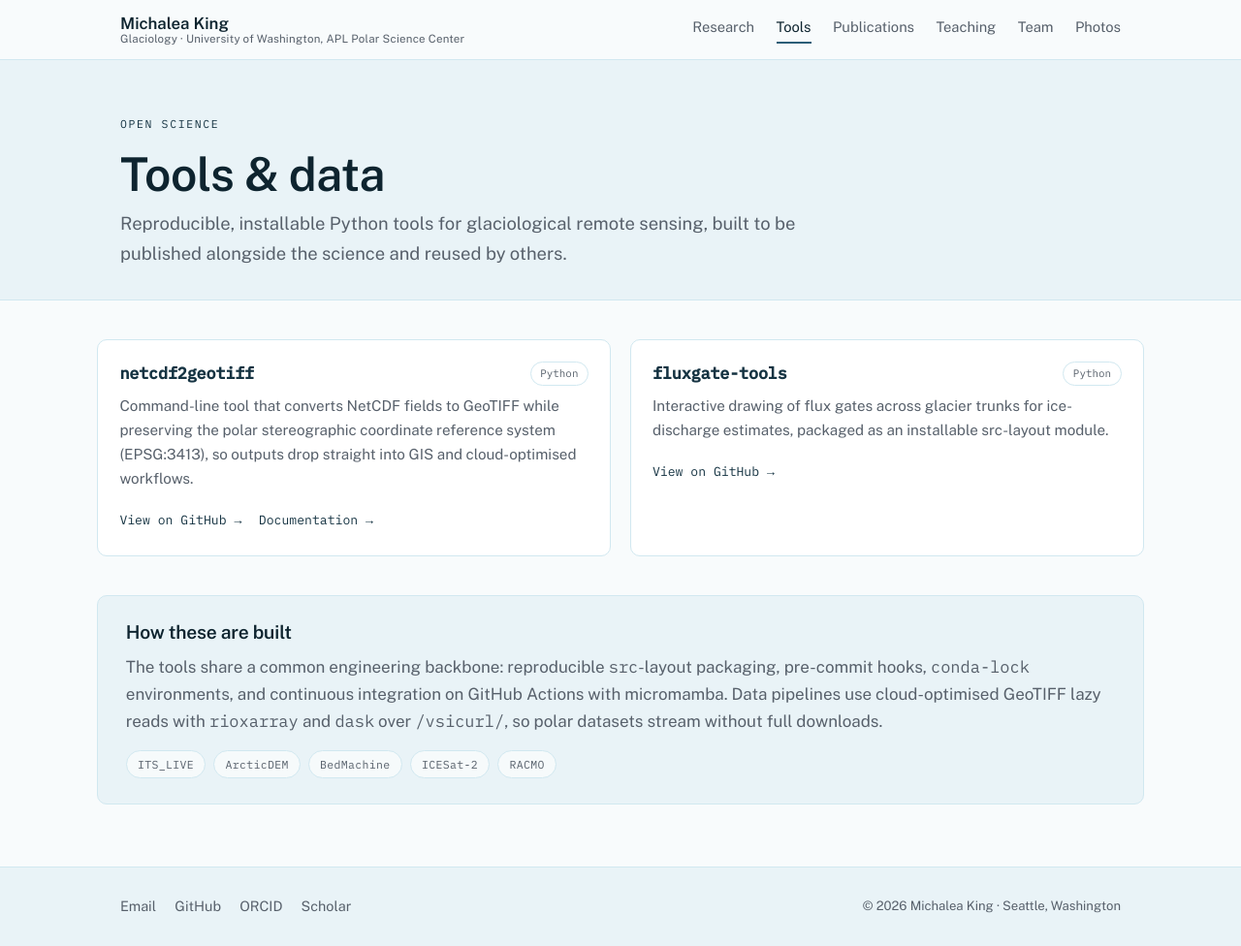
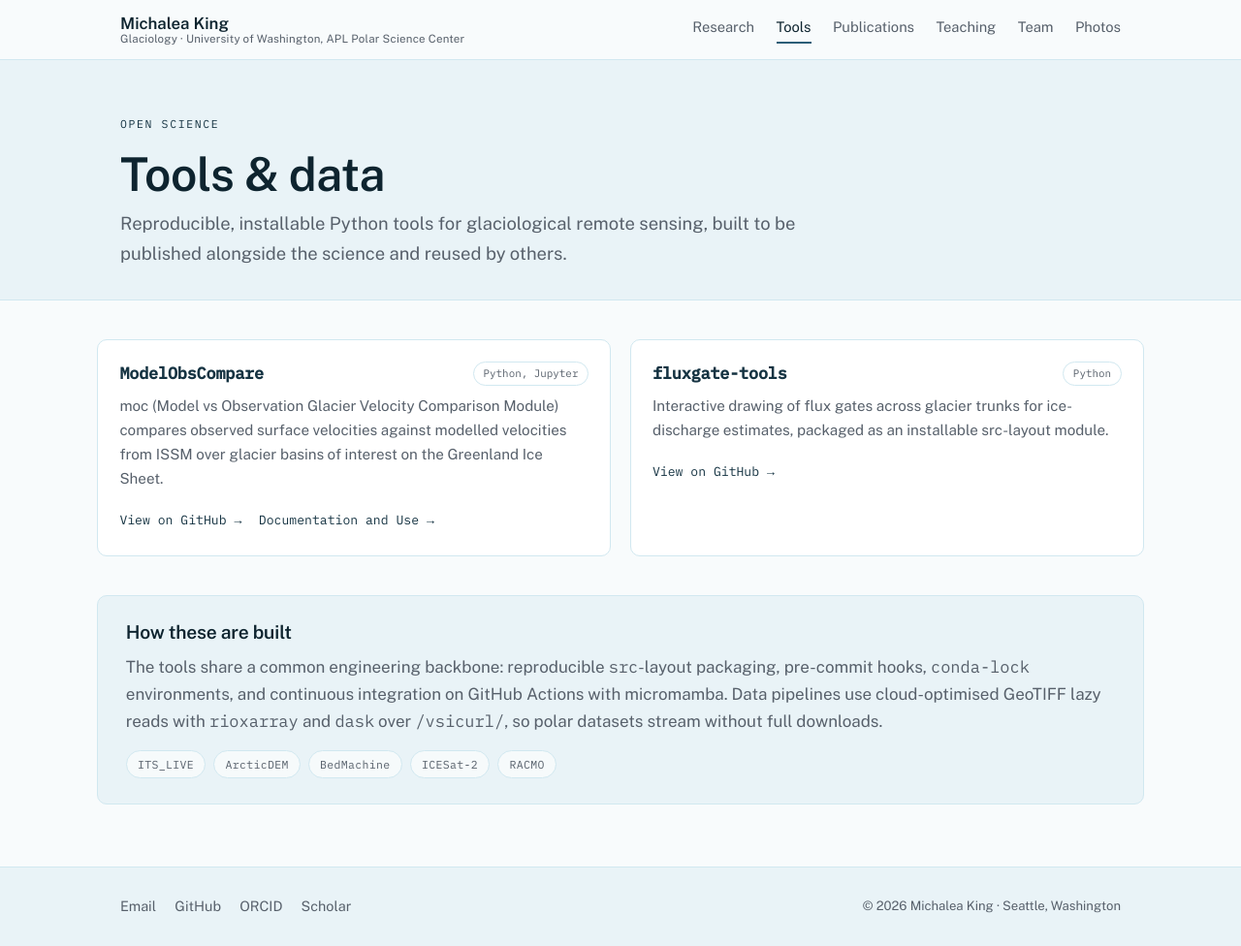
Before and after one commit to michaleaking/michaleaking.github.io, a Jekyll site: the page built from tools.html, in a window 1280 px wide and 976 px high. Shown: the whole window at 97% size. Built offline with Jekyll 4.4.1, drawn with Linux system fonts in a browser that asks for light colours.

Commit message:
added toolkit

```diff
--- a/_data/tools.yml
+++ b/_data/tools.yml
@@ -21,17 +21,16 @@
 #              Use this alone (no `repo`) for website-only entries.
 # ------------------------------------------------------------
 
-- name: netcdf2geotiff
+- name: ModelObsCompare
   featured: true
-  lang: Python
-  repo: https://github.com/your-github-username/netcdf2geotiff
+  lang: Python, Jupyter
+  repo: https://github.com/michaleaking/ModelObsCompare
   links:
-    - label: Documentation
-      url: https://your-github-username.github.io/netcdf2geotiff/
+    - label: Documentation and Use
+      url: https://github.com/michaleaking/ModelObsCompare/
   summary: >-
-    Command-line tool that converts NetCDF fields to GeoTIFF while preserving
-    the polar stereographic coordinate reference system (EPSG:3413), so outputs
-    drop straight into GIS and cloud-optimised workflows.
+    moc (Model vs Observation Glacier Velocity Comparison Module) compares observed surface velocities against
+    modelled velocities from ISSM over glacier basins of interest on the Greenland Ice Sheet.
 
 - name: fluxgate-tools
   featured: true
```
